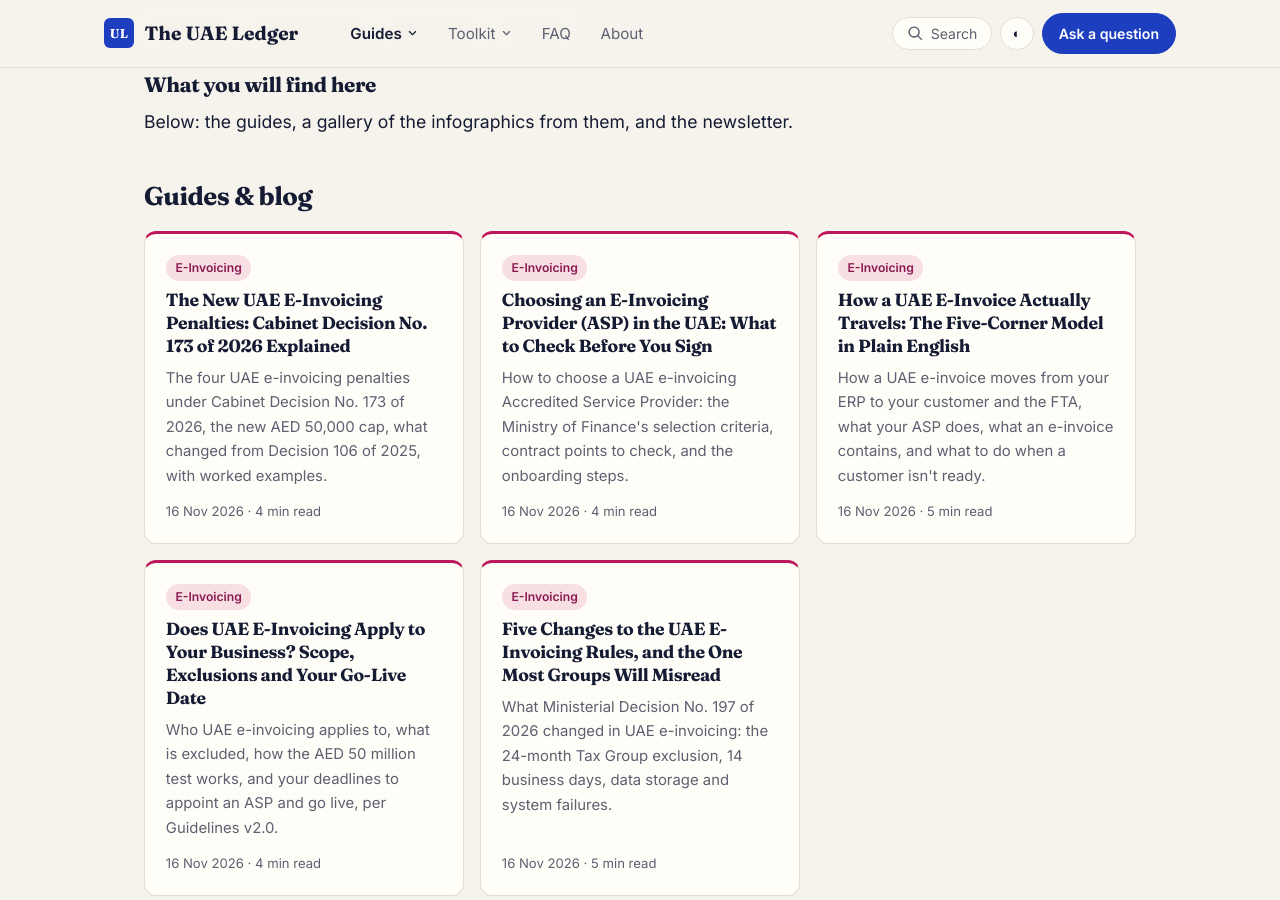
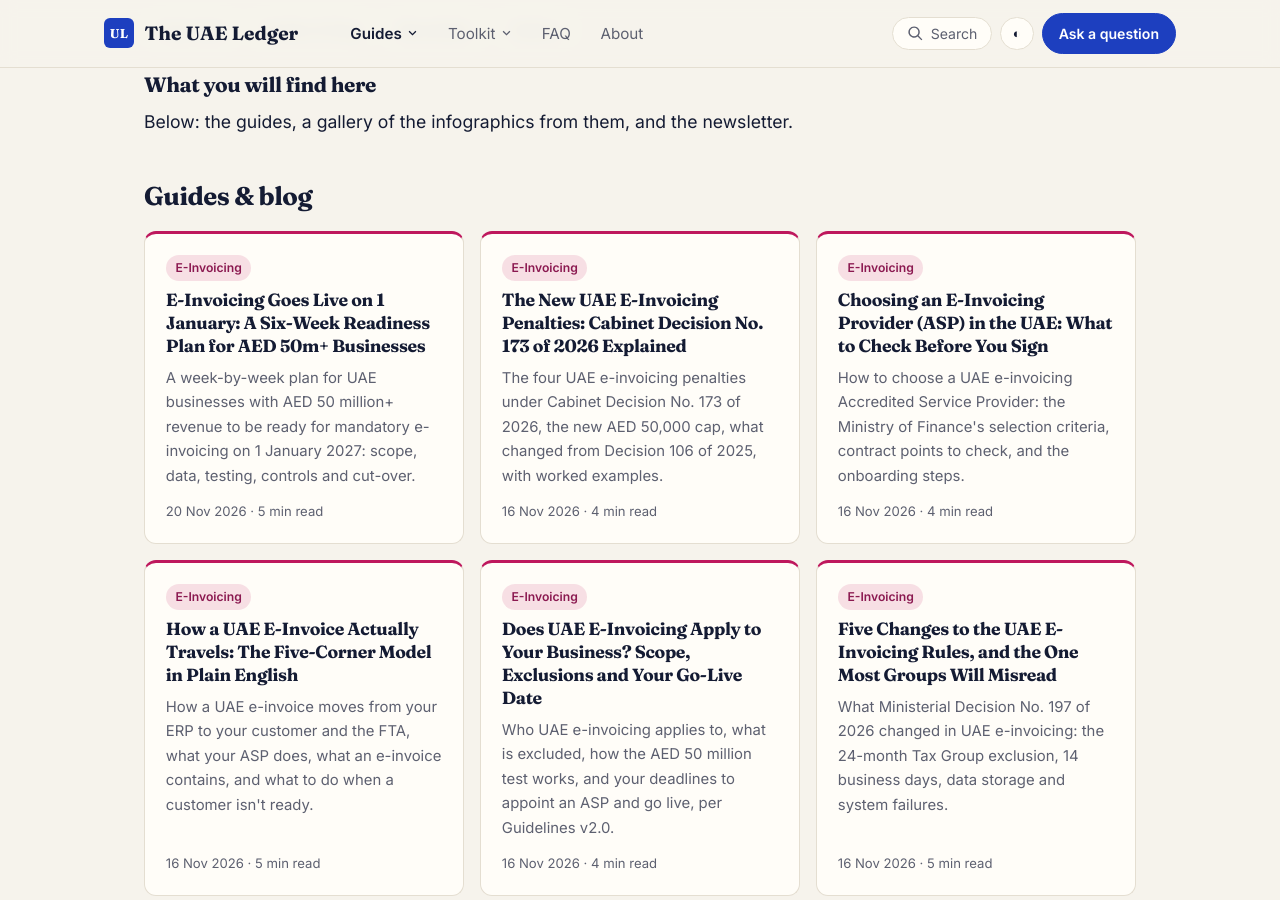
Before and after one commit to MelvinJose108/melvinjose.github.io, a Jekyll site: the page built from e-invoicing/index.html, in a window 1280 px wide and 900 px high, scrolled down 1327 px. Built offline with Jekyll 4.4.1, drawn with Linux system fonts in a browser that asks for light colours; part of the change alters nothing that is shown; some of the changed text lies outside the part shown.

Commit message:
New guide: six-week e-invoicing go-live plan for 1 January 2027 (#59)
Claude-Session: https://claude.ai/code/session_01EBT4cYX72Yrwk4UFZtHLjU

Co-authored-by: Claude <noreply@anthropic.com>

```diff
--- a/_data/gallery.yml
+++ b/_data/gallery.yml
@@ -127,3 +127,7 @@
   caption: "Five conditions for a family foundation to be transparent"
   topic: "Corporate Tax"
   post: /guides/uae-family-foundation-corporate-tax/
+- image: /assets/images/e-invoicing/ei-golive-plan.webp
+  caption: "Six weeks to e-invoicing go-live: one job a week"
+  topic: "E-Invoicing"
+  post: /guides/uae-e-invoicing-go-live-checklist/
--- /dev/null
+++ b/_posts/2026-11-20-uae-e-invoicing-go-live-checklist.md
@@ -0,0 +1,73 @@
+---
+title: "E-Invoicing Goes Live on 1 January: A Six-Week Readiness Plan for AED 50m+ Businesses"
+date: 2026-11-20 11:30:00 +0400
+seo_title: "UAE E-Invoicing Go-Live 1 January 2027: Readiness Checklist"
+topic: "E-Invoicing"
+description: "A week-by-week plan for UAE businesses with AED 50 million+ revenue to be ready for mandatory e-invoicing on 1 January 2027: scope, data, testing, controls and cut-over."
+reviewed: 2026-11-20
+image: /assets/images/e-invoicing/ei-golive-cover.png
+tldr: "UAE businesses with revenue of AED 50 million or more must be live on e-invoicing by 1 January 2027, through an Accredited Service Provider (ASP) they should already have appointed. With six weeks left, work through it a week at a time: confirm scope and the ASP, fix invoice data, test end to end, set controls for the 14-business-day rule and rejections, get the receiving side and archive ready, then cut over. Not being live counts as failing to implement: AED 5,000, then AED 5,000 a month, capped at AED 50,000 in 12 months."
+faq:
+  - q: "When does UAE e-invoicing start for large businesses?"
+    a: "Businesses with revenue of AED 50 million or more in their latest financial statements must go live by 1 January 2027. The deadline to appoint an ASP was 30 October 2026."
+  - q: "What happens if my business isn't live on 1 January 2027?"
+    a: "Not implementing e-invoicing, including not appointing an ASP, is penalised at AED 5,000 for the first instance and AED 5,000 for each month it continues, capped at AED 50,000 in any 12 months."
+  - q: "Can I still send PDF invoices after go-live?"
+    a: "The legal invoice is the e-invoice sent through your ASP. A PDF can go alongside it, and to customers who aren't live yet you must also send a normal tax invoice so they can recover input VAT."
+  - q: "How long do I have to issue an e-invoice?"
+    a: "E-invoices and e-credit notes must be issued and transmitted within 14 business days of the transaction, subject to the VAT Law's own timing rules."
+---
+
+If your business had revenue of **AED 50 million or more** in its latest financial statements, e-invoicing becomes mandatory on **1 January 2027**. That's six weeks from now, with National Day and the year-end close in between.
+
+This is a week-by-week plan to get there. Every rule in it comes from the Ministry of Finance's **E-Invoicing Guidelines v2.0**, **Ministerial Decision No. 197 of 2026** and **Cabinet Decision No. 173 of 2026**. Each one has a full guide on this site, linked below.
+
+![Six-week e-invoicing readiness plan from 23 November 2026 to go-live on 1 January 2027]({{ '/assets/images/e-invoicing/ei-golive-plan.webp' | relative_url }})
+{: width="1600" height="900" loading="lazy" decoding="async"}
+
+### Week of 23 November: scope and ASP
+
+- **Confirm the phase for each entity**, on revenue in its latest financial statements. The guidelines don't say whether revenue is added up across a group, so test each entity on its own figures. ([Who must comply]({% post_url 2026-11-16-uae-e-invoicing-who-must-comply %}))
+- **List what's excluded:** sales to consumers, imports, exempt and zero-rated financial services, and transactions inside the same **VAT** Tax Group until 31 December 2028. A Corporate Tax Group doesn't count. ([MD 197 explained]({% post_url 2026-11-16-uae-e-invoicing-ministerial-decision-197-2026 %}))
+- **Check the ASP is signed** and that onboarding has started from the e-invoicing tile in **EmaraTax**. The deadline to appoint was **30 October 2026**. If you haven't, this is the only job this week. ([Choosing an ASP]({% post_url 2026-11-16-choosing-uae-e-invoicing-asp %}))
+- **Get a TIN** for any in-scope entity without a TRN, and note each entity's **Peppol ID**: 0235 followed by its 10-digit TIN.
+
+### Week of 30 November: data
+
+- **Map your invoices against the mandatory fields.** There are 51 under PINT-AE, plus conditional ones. The usual gaps are buyer legal registration details and electronic addresses. ([The five-corner model]({% post_url 2026-11-16-uae-e-invoicing-five-corner-model %}))
+- **Clean the customer master:** collect each customer's TRN (or TIN if not VAT-registered). Never put a Corporate Tax TRN in the VAT number field.
+- **Tag intra-VAT-group invoices** in the ERP so they can be excluded now and brought in on 1 January 2029.
+
+### Week of 7 December: testing
+
+- **Test end to end with your ASP:** sending, receiving and FTA reporting, with real scenarios.
+- **Include the awkward invoices:** a credit note covering several invoices, an advance and its final invoice, a foreign-currency invoice and a zero-rated sale.
+- **Send one that fails on purpose**, so you see how a rejection comes back and who receives it.
+
+### Week of 14 December: controls
+
+- **The 14-business-day rule.** E-invoices and credit notes must be issued and transmitted within 14 business days of the transaction. VAT timing rules still apply alongside it, so build both into the billing cut-off.
+- **Rejections.** Name who monitors failed invoices and how quickly they're fixed. The 14-day clock doesn't stop while an invoice sits in an error queue.
+- **Customers who aren't live yet.** You still issue the e-invoice through your ASP, to the placeholder endpoint **0235:9900000098**, and **also** send a normal tax invoice, such as a PDF, so they can recover input VAT.
+
+### Week of 21 December: receiving and archive
+
+- **Get accounts payable ready to receive.** The penalty for failing to implement applies to recipients too, not only to issuers. ([Penalties]({% post_url 2026-11-16-uae-e-invoicing-penalties-cabinet-decision-173-2026 %}))
+- **Agree archive terms.** You must keep e-invoice data for the Tax Procedures Law period, generally 5 years. If the ASP or ERP host stores it, make sure the contract gives you access and export for that whole period.
+- **Set a data-change routine.** Not telling your ASP about changes to your FTA-registered details costs AED 250 a day. Add it to the licence-renewal checklist.
+
+### 28 December to 1 January: go live
+
+- **Sign off the cut-over plan:** which invoices go out the old way before 1 January, and which go through the ASP from then on.
+- **Check the first invoices daily** in the first week: delivered, accepted, reported.
+- **Start an outage log.** There's no longer a duty to report system failures, but an outage doesn't stop the 14-day clock.
+
+### If you're not going to make it
+
+Say so early, and keep going. The penalty for failing to implement is **AED 5,000 for the first instance, then AED 5,000 for each month or part of a month** it continues, capped at **AED 50,000 in any 12 months**. Every month you're live sooner saves money. The per-invoice penalty, AED 100 an invoice capped at AED 5,000 a month, matters less than the commercial cost: customers' payables teams may not process invoices that don't come through the system.
+
+### Not Phase 1?
+
+Businesses under AED 50 million appoint an ASP by **31 March 2027** and go live by **1 July 2027**. The same six steps apply, with more time. The [Deadline Planner]({{ '/tax-deadlines/' | relative_url }}) puts both dates in your calendar.
+
+**Sources:** [UAE Electronic Invoicing Guidelines v2.0](https://mof.gov.ae/wp-content/uploads/2026/10/UAE-Electronic-Invoicing-Guidelines_En.pdf) (Ministry of Finance, 26 October 2026); Ministerial Decision No. 197 of 2026; Cabinet Decision No. 173 of 2026; Ministerial Decision No. 244 of 2025 as amended.
```
Also changed, not shown: assets/images/e-invoicing/ei-golive-cover.png (added), assets/images/e-invoicing/ei-golive-plan.webp (added).
